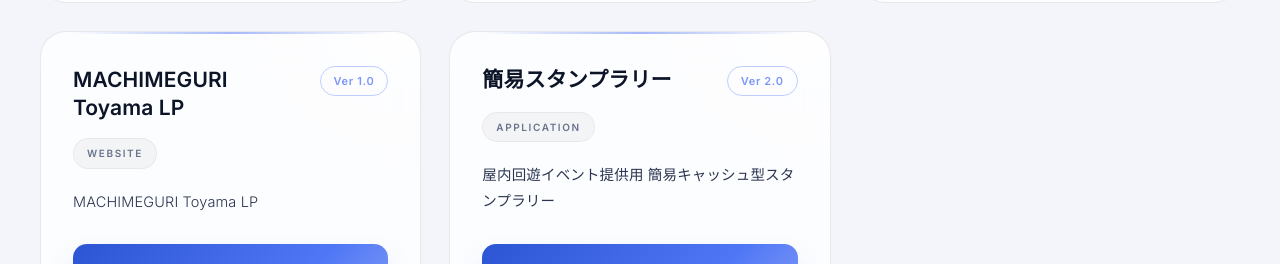
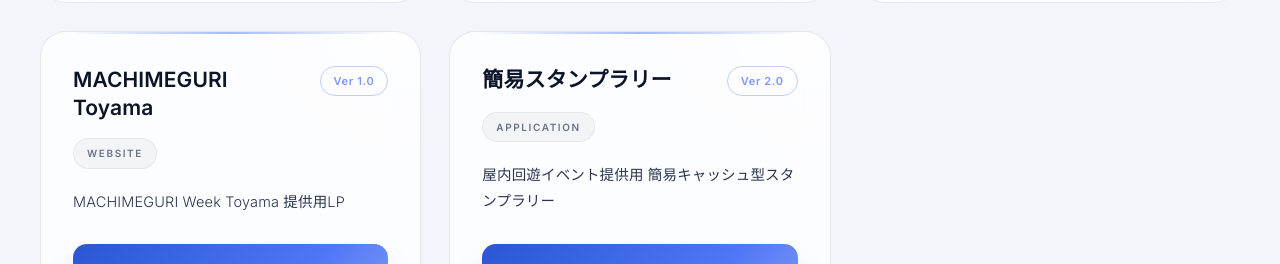
Before and after one commit to ObayashiSmartcity/Portal, a plain HTML site: page index.html in a window 1280 px wide. Shown: the part 1276-1540 px from the top of the page. Drawn offline with Linux system fonts and the light colour scheme.

Commit message:
Update index.html

```diff
--- a/index.html
+++ b/index.html
@@ -560,9 +560,9 @@
         ]
     },
        {
-        name:"MACHIMEGURI Toyama LP",
+        name:"MACHIMEGURI Toyama",
         category:"Website",
-        desc:"MACHIMEGURI Toyama LP",
+        desc:"MACHIMEGURI Week Toyama 提供用LP",
         latest:"Ver 1.0",
         latestUrl:"https://obayashismartcity.github.io/MACHIMEGURI_TOYAMA/v1.0/",
         archives:[
```
